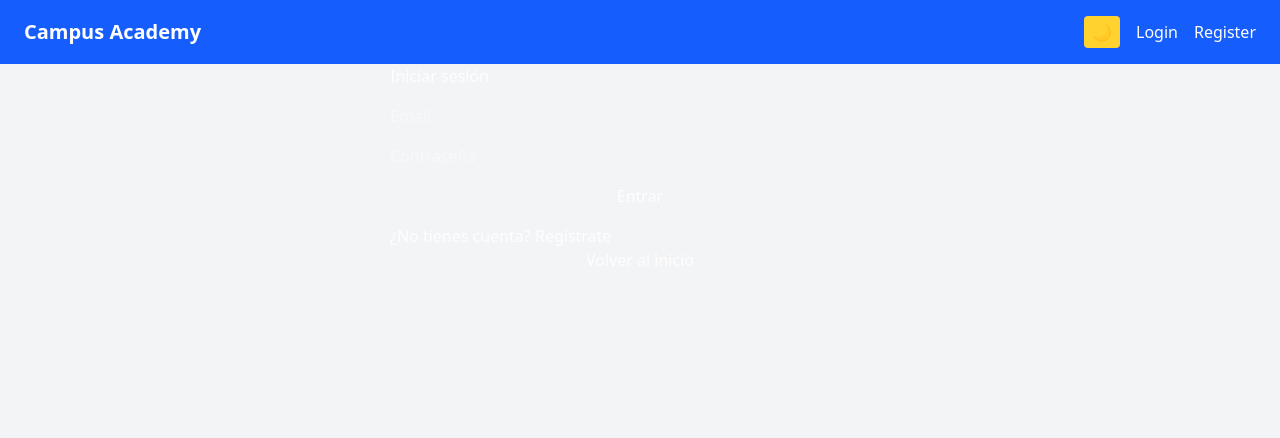
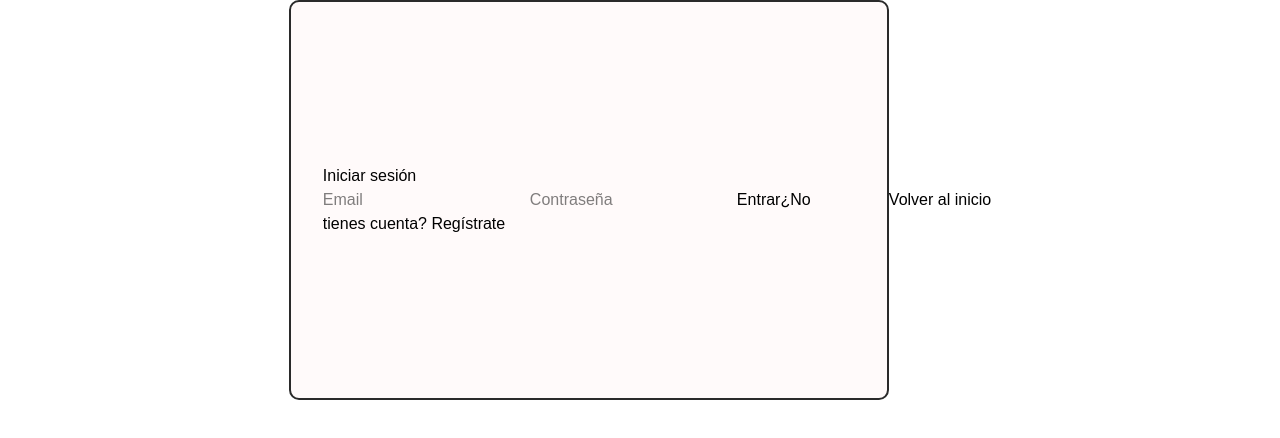
Before and after one commit to davidpaz06/campus-academy, a React (Vite) app: page /login in a window 1280 px wide. Shown: the top 438 px of the page. Built offline with nearby package versions, Linux system fonts and the light colour scheme.

Commit message:
feat(layout): add Card component and ExternalHeader layout; refactor Login page to use Card for better UI

```diff
--- /dev/null
+++ b/app/components/Card.css
@@ -0,0 +1,13 @@
+.card {
+  border: 2px solid #2a2a2a;
+  background: #fffafa;
+  border-radius: 10px;
+  padding: 2rem;
+  box-sizing: border-box;
+  box-shadow: none;
+  width: 600px;
+  height: 400px;
+  display: flex;
+  flex-direction: column;
+  justify-content: center;
+}
--- /dev/null
+++ b/app/components/Card.tsx
@@ -0,0 +1,13 @@
+import React from "react";
+import "./Card.css";
+
+interface CardProps {
+  children: React.ReactNode;
+  className?: string;
+}
+
+const Card: React.FC<CardProps> = ({ children, className = "" }) => {
+  return <div className={`card ${className}`}>{children}</div>;
+};
+
+export default Card;
--- a/app/components/Navbar.tsx
+++ /dev/null
@@ -1,26 +0,0 @@
-import { Link } from 'react-router-dom';
-import { useAuth } from '../contexts/AuthContext';
-import { useTheme } from '../contexts/ThemeContext';
-
-const Navbar = () => {
-  const { isAuthenticated } = useAuth();
-  const { theme, toggleTheme } = useTheme();
-
-  return (
-    <nav className="flex items-center justify-between px-6 py-4 bg-blue-600 text-white dark:bg-gray-800">
-      <div className="font-bold text-xl">
-        <Link to="/">Campus Academy</Link>
-      </div>
-      <div className="flex items-center gap-4">
-        <button onClick={toggleTheme} className="px-2 py-1 rounded bg-amber-300 text-blue-900 dark:bg-blue-400 dark:text-white">
-          {theme === 'light' ? '🌙' : '☀️'}
-        </button>
-        {!isAuthenticated && <Link to="/login">Login</Link>}
-        {!isAuthenticated && <Link to="/register">Register</Link>}
-        {isAuthenticated && <Link to="/dashboard">Dashboard</Link>}
-      </div>
-    </nav>
-  );
-};
-
-export default Navbar;
--- /dev/null
+++ b/app/components/layout/ExternalHeader.css
@@ -0,0 +1,67 @@
+/* External Header Styles */
+.external-header {
+  background-color: var(--background-lightblue);
+  padding: 0 var(--spacing-xxl);
+  box-sizing: border-box;
+}
+
+.external-header .header-content {
+  display: flex;
+  height: 100px;
+}
+
+.external-header .logo-section {
+  width: 25%;
+  display: flex;
+  align-items: center;
+}
+
+.external-header .logo-link {
+  display: flex;
+  align-items: center;
+  text-decoration: none;
+}
+
+.external-header .logo {
+  font-family: var(--font-primary);
+  font-weight: var(--font-weight-bold);
+  font-size: 48px;
+  color: #2a2a2a;
+  margin: 0;
+  transition: var(--transition-normal);
+}
+
+.external-header .logo:hover {
+  opacity: 0.8;
+}
+
+.external-header .nav {
+  width: 50%;
+  display: flex;
+  align-items: center;
+  justify-content: center;
+  gap: var(--spacing-lg);
+}
+
+.external-header .nav-link:hover {
+  color: var(--current-primary, var(--academy-primary));
+  background-color: var(--background-lighter);
+  transform: translateY(-1px);
+}
+
+/* Animation for smooth transitions */
+.external-header .nav-link::after {
+  content: "";
+  position: absolute;
+  bottom: -2px;
+  left: 50%;
+  width: 0;
+  height: 2px;
+  background-color: var(--current-primary, var(--academy-primary));
+  transition: var(--transition-normal);
+  transform: translateX(-50%);
+}
+
+.external-header .nav-link:hover::after {
+  width: 80%;
+}
--- /dev/null
+++ b/app/components/layout/ExternalHeader.tsx
@@ -0,0 +1,39 @@
+import { Link } from "react-router-dom";
+import "./ExternalHeader.css";
+
+const ExternalHeader = () => {
+  return (
+    <header className="external-header color-stripe">
+      <div className="header-content">
+        <div className="logo-section">
+          <Link to="/" className="logo-link">
+            <h1 className="logo">Campus</h1>
+          </Link>
+        </div>
+
+        <nav className="nav">
+          <Link to="/productos" className="nav-link">
+            Products
+          </Link>
+          <Link to="/solutions" className="nav-link">
+            Solutions
+          </Link>
+          <Link to="/community" className="nav-link">
+            Community
+          </Link>
+          <Link to="/docs" className="nav-link">
+            Documentation
+          </Link>
+          <Link to="/pricing" className="nav-link">
+            Pricing
+          </Link>
+          <Link to="/contact" className="nav-link">
+            Contact
+          </Link>
+        </nav>
+      </div>
+    </header>
+  );
+};
+
+export default ExternalHeader;
--- a/app/index.css
+++ b/app/index.css
@@ -1,13 +1,61 @@
 @import "tailwindcss";
+/* @import url("https://fonts.googleapis.com/css2?family=Montserrat:ital,wght@0,100..900;1,100..900&display=swap");
+@import url("https://fonts.googleapis.com/css2?family=Poppins:wght@400;500;600;700&display=swap"); */
 
 :root {
-  font-family: system-ui, Avenir, Helvetica, Arial, sans-serif;
+  /* Fuentes */
+  --font-primary: "Montserrat", sans-serif;
+  --font-secondary: "Poppins", sans-serif;
+  font-family: var(--font-primary);
   line-height: 1.5;
   font-weight: 400;
 
+  /* Academy Module Colors */
+  --academy-primary: #217aef;
+  --academy-secondary: #1753a2;
+
+  /* Threads Module Colors */
+  --threads-primary: #14ae5c;
+  --threads-secondary: #0f702e;
+
+  /* Typography Scale */
+  --font-size-h1: 2.25rem; /* 36px */
+  --font-size-h2: 1.75rem; /* 28px */
+  --font-size-h3: 1.5rem; /* 24px */
+  --font-size-p: 1rem; /* 16px */
+
+  /* Font Weights */
+  --font-weight-regular: 400;
+  --font-weight-medium: 500;
+  --font-weight-bold: 700;
+
+  /* Variables de espaciado */
+  --spacing-xs: 0.25rem; /* 4px */
+  --spacing-sm: 0.5rem; /* 8px */
+  --spacing-md: 1rem; /* 16px */
+  --spacing-lg: 1.5rem; /* 24px */
+  --spacing-xl: 2rem; /* 32px */
+  --spacing-xxl: 3rem; /* 48px */
+
+  /* Variables de border radius */
+  --radius-sm: 4px;
+  --radius-md: 8px;
+  --radius-lg: 12px;
+  --radius-xl: 16px;
+
+  /* Variables de transición */
+  --transition-fast: 0.15s ease;
+  --transition-normal: 0.3s ease;
+  --transition-slow: 0.5s ease;
+
+  /* Colores adicionales */
+  --background-lightblue: #f0f0ff;
+  --background-snow: #fffafa;
+  --background-black: #2a2a2a;
+
   color-scheme: light dark;
-  color: rgba(255, 255, 255, 0.87);
-  background-color: #242424;
+  color: var(--text-primary);
+  background-color: var(--background-light);
 }
 
 body {
@@ -15,4 +63,33 @@ body {
   width: 100vw;
   height: 100vh;
   overflow-x: hidden;
+  font-family: var(--font-primary);
+  color: var(--text-primary);
 }
+
+/* Color Stripe: Borde inferior dividido en 4 colores sólidos usando pseudo-elemento */
+.color-stripe {
+  position: relative;
+  background: transparent;
+}
+.color-stripe::after {
+  content: "";
+  position: absolute;
+  left: 0;
+  bottom: 0;
+  width: 100%;
+  height: 5px;
+  background: linear-gradient(
+    to right,
+    #217aef 0%,
+    #217aef 25%,
+    #14ae5c 25%,
+    #14ae5c 50%,
+    #ffd600 50%,
+    #ffd600 75%,
+    #ff3b30 75%,
+    #ff3b30 100%
+  );
+  z-index: 1;
+  border-radius: 0 0 var(--radius-md) var(--radius-md);
+}
--- a/app/layouts/MainLayout.tsx
+++ b/app/layouts/MainLayout.tsx
@@ -1,4 +1,4 @@
-import type { ReactNode } from 'react';
+import type { ReactNode } from "react";
 
 const MainLayout = ({ children }: { children: ReactNode }) => (
   <div className="min-h-screen flex flex-col bg-gray-100 dark:bg-gray-900">
--- a/app/pages/Dashboard.tsx
+++ b/app/pages/Dashboard.tsx
@@ -1,12 +1,19 @@
-import { useAuth } from '../contexts/AuthContext';
+import { useAuth } from "../contexts/AuthContext";
 
 const Dashboard = () => {
   const { user, logout } = useAuth();
   return (
-    <div className="flex flex-col items-center justify-center min-h-screen bg-gray-100 dark:bg-gray-900">
-      <h1 className="text-3xl font-bold text-blue-600 dark:text-amber-300 mb-4">Dashboard Privado</h1>
-      <p className="mb-4 text-gray-700 dark:text-white">Bienvenido, {user?.email}</p>
-      <button onClick={logout} className="bg-red-500 text-white px-4 py-2 rounded">Cerrar sesión</button>
+    <div className="flex flex-col items-center justify-center min-h-screen">
+      <h1 className="text-3xl font-bold text-blue-600 mb-4">
+        Dashboard Privado
+      </h1>
+      <p className="mb-4 text-gray-700">Bienvenido, {user?.email}</p>
+      <button
+        onClick={logout}
+        className="bg-red-500 text-white px-4 py-2 rounded"
+      >
+        Cerrar sesión
+      </button>
     </div>
   );
 };
--- a/app/pages/Landing.tsx
+++ b/app/pages/Landing.tsx
@@ -1,10 +1,20 @@
 const Landing = () => (
-  <div className="flex flex-col items-center justify-center min-h-screen bg-blue-400">
-    <h1 className="text-4xl font-bold text-amber-300 mb-4">Bienvenido a Campus Academy</h1>
-    <p className="text-lg text-white mb-6">Tu plataforma de aprendizaje</p>
+  <div className="flex flex-col items-center justify-center">
+    <h1 className="text-4xl font-bold mb-4">Bienvenido a Campus Academy</h1>
+    <p className="text-lg mb-6">Tu plataforma de aprendizaje</p>
     <div className="flex gap-4">
-      <a href="/login" className="bg-white text-blue-600 px-4 py-2 rounded shadow hover:bg-blue-100">Login</a>
-      <a href="/register" className="bg-white text-blue-600 px-4 py-2 rounded shadow hover:bg-blue-100">Register</a>
+      <a
+        href="/login"
+        className="bg-white text-blue-600 px-4 py-2 rounded shadow hover:bg-blue-100"
+      >
+        Login
+      </a>
+      <a
+        href="/register"
+        className="bg-white text-blue-600 px-4 py-2 rounded shadow hover:bg-blue-100"
+      >
+        Register
+      </a>
     </div>
   </div>
 );
--- a/app/pages/Login.tsx
+++ b/app/pages/Login.tsx
@@ -1,5 +1,6 @@
 import { useState } from "react";
 import { useAuth } from "../contexts/AuthContext";
+import Card from "../components/Card";
 
 const Login = () => {
   const { login } = useAuth();
@@ -12,12 +13,12 @@ const Login = () => {
   };
 
   return (
-    <div className="login-container flex flex-col items-center justify-center">
-      <form
-        onSubmit={handleSubmit}
-        className="flex flex-col gap-4"
-        style={{ width: "500px" }}
+    <div
+      className="flex justify-center items-center"
+      style={{ height: "100%" }}
     >
+      <Card>
+        <form onSubmit={handleSubmit}>
           <h2>Iniciar sesión</h2>
           <input
             type="email"
@@ -36,6 +37,7 @@ const Login = () => {
           <button type="submit">Entrar</button>
           <a href="/register">¿No tienes cuenta? Regístrate</a>
         </form>
+      </Card>
       <a href="/">Volver al inicio</a>
     </div>
   );
--- a/app/router.tsx
+++ b/app/router.tsx
@@ -1,16 +1,12 @@
-import { BrowserRouter, Routes, Route } from 'react-router-dom';
-import Landing from './pages/Landing';
-import Login from './pages/Login';
-import Register from './pages/Register';
-import Dashboard from './pages/Dashboard';
-import ProtectedRoute from './components/ProtectedRoute';
-import MainLayout from './layouts/MainLayout';
-import Navbar from './components/Navbar';
+import { BrowserRouter, Routes, Route } from "react-router-dom";
+import Landing from "./pages/Landing";
+import Login from "./pages/Login";
+import Register from "./pages/Register";
+import Dashboard from "./pages/Dashboard";
+import ProtectedRoute from "./components/ProtectedRoute";
 
 const AppRouter = () => (
   <BrowserRouter>
-    <MainLayout>
-      <Navbar />
     <Routes>
       <Route path="/" element={<Landing />} />
       <Route path="/login" element={<Login />} />
@@ -24,7 +20,6 @@ const AppRouter = () => (
         }
       />
     </Routes>
-    </MainLayout>
   </BrowserRouter>
 );
 
```
Lines whose indentation alone changed are shown as unchanged.
